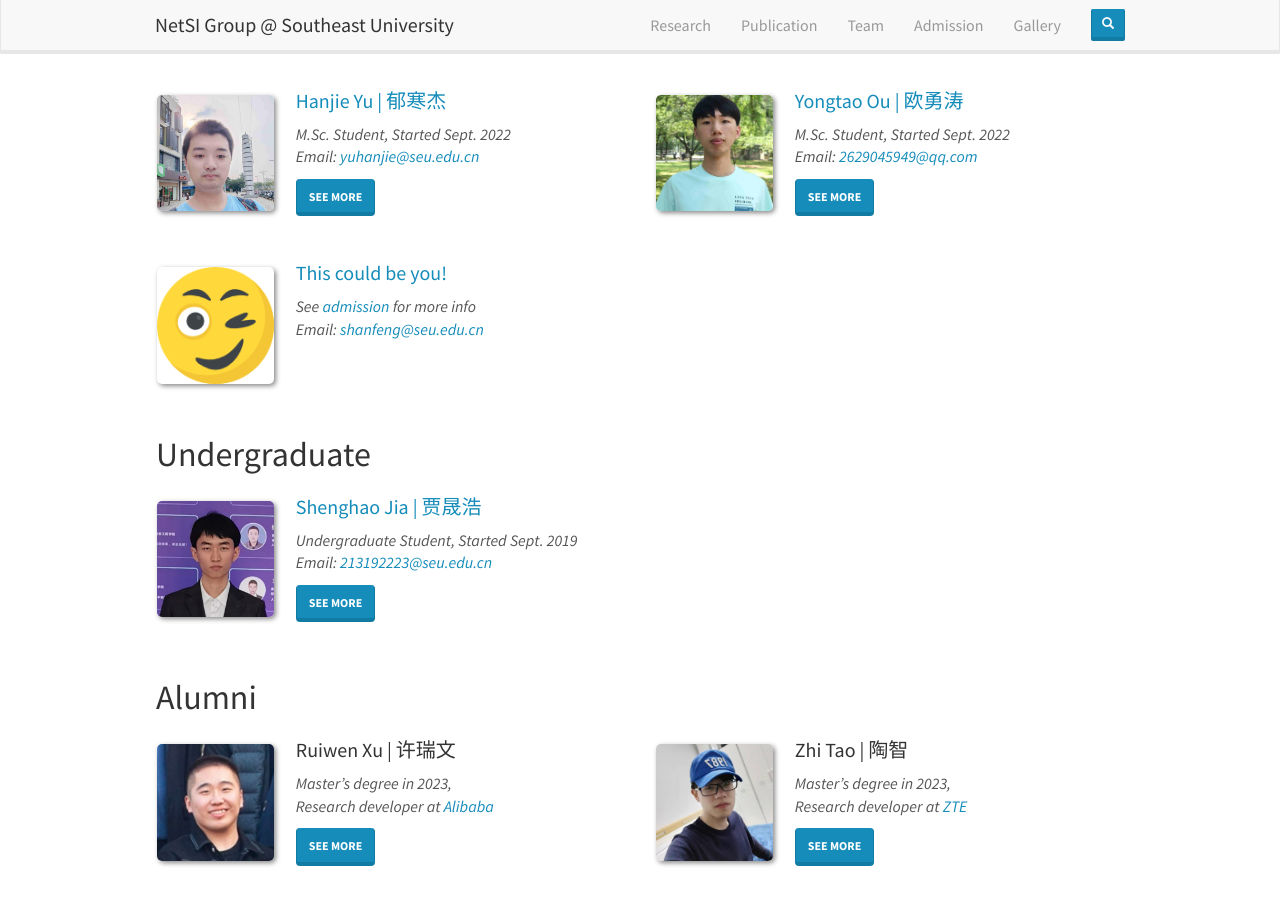
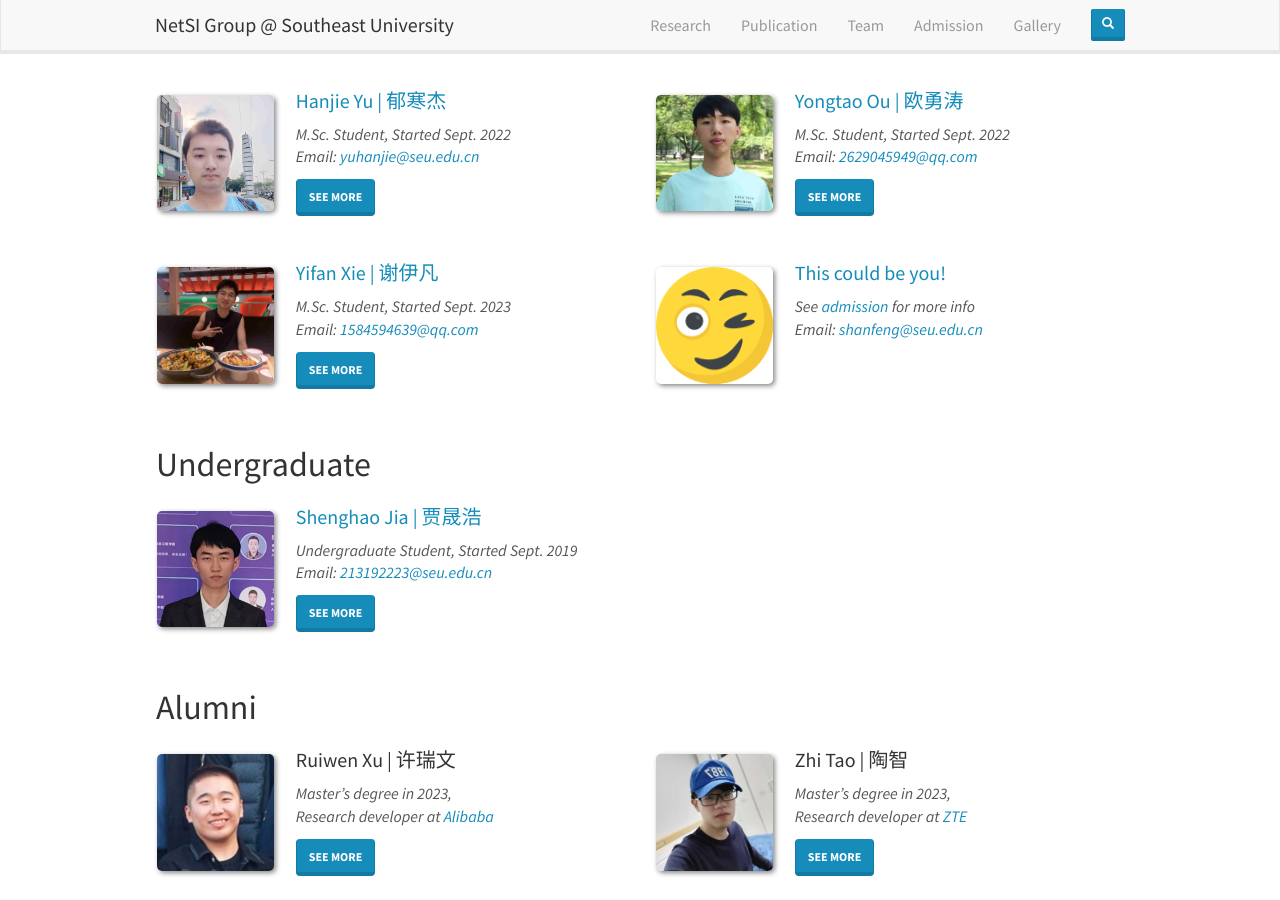
Before and after one commit to SEU-NetSI/seu-netsi.github.io, a Jekyll site: the page built from _pages/team.md, in a window 1280 px wide and 900 px high, scrolled down 991 px. Built offline with Jekyll 4.4.1, drawn with Linux system fonts in a browser that asks for light colours; nearby versions of some CDN libraries.

Commit message:
Add Xieyifan's information by Iven0322

```diff
--- a/_data/students.yml
+++ b/_data/students.yml
@@ -144,6 +144,23 @@
     - "<b>Room:</b> 238, Computer Building, Jiulonghu Campus, SEU"
     - "<b>Github:</b> <a href='https://github.com/shang-huan' target='_blank'>https://github.com/shang-huan</a>"
 
+- name: Yifan Xie
+  chinese: 谢伊凡
+  id: xieyifan
+  photo: xieyifan.jpg
+  info: M.Sc. Student, Started Sept. 2023
+  email: 1584594639@qq.com
+  link: https://iven0322.github.io/
+  education:
+    - "<b>2023.09 ~ Now:</b> M.Sc, <a href='https://cse.seu.edu.cn/main.htm' target='_blank'>College of Software Engineering</a>, <a href='https://www.seu.edu.cn/' target='_blank'>Southeast University</a>, China"
+    - "<b>2019.09 ~ 2023.06:</b> B.Sc, <a href='http://math.suda.edu.cn/' target='_blank'>School of Computer Sciences and Technology</a>, <a href='https://www.suda.edu.cn/' target='_blank'>Nanjing University of Science and Technology</a>, China"
+  interest:
+    - "<b>Internet of Things</b>"
+    - "<b>Algorithm Design</b>"
+  correspondence:
+    - "<b>Room:</b> 238, Computer Building, Jiulonghu Campus, SEU"
+    - "<b>Github:</b> <a href='https://github.com/shang-huan' target='_blank'>https://github.com/Iven0322</a>"
+
 - name: "This could be you!"
   chinese: placeholder
   id: placeholder
```
Also changed, not shown: images/teampic/xieyifan.jpg (added).
